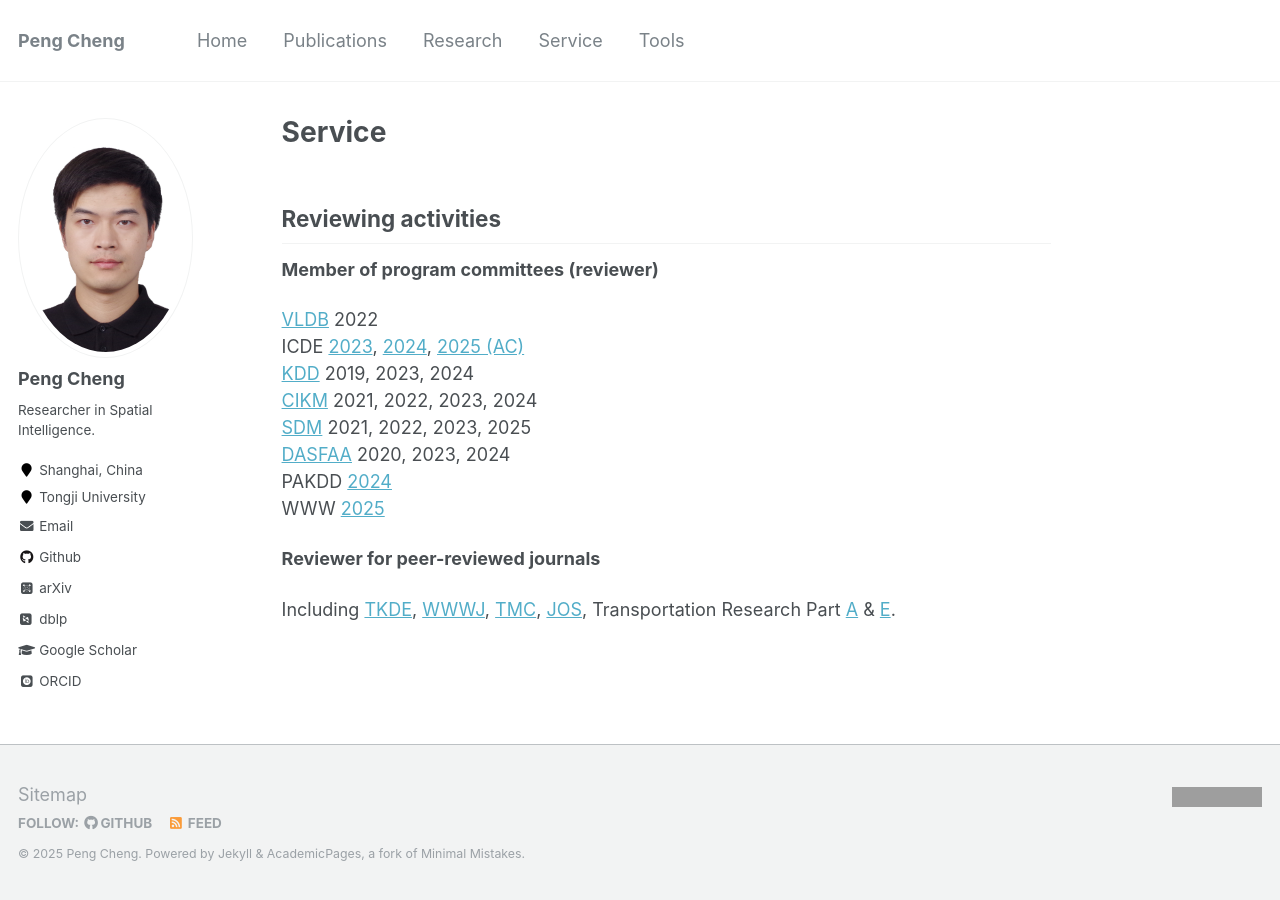
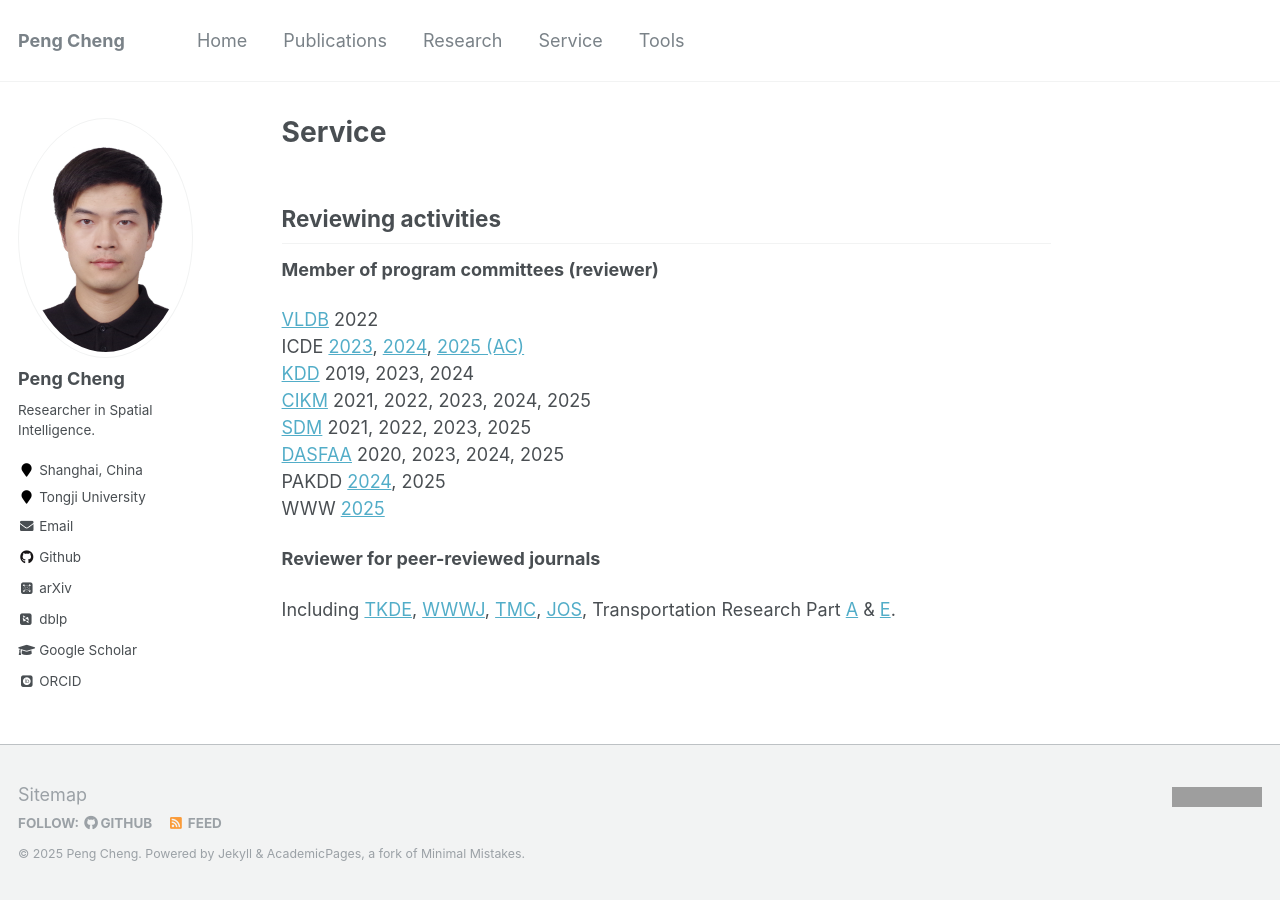
Before and after one commit to cspcheng/cspcheng.github.io, a Jekyll site: the page built from _pages/service.md, in a window 1280 px wide. Built offline with Jekyll 4.4.1, drawn with Linux system fonts in a browser that asks for light colours; some web fonts are replaced; grey boxes are pictures that could not be loaded.

Commit message:
Update service.md

```diff
--- a/_pages/service.md
+++ b/_pages/service.md
@@ -13,10 +13,10 @@ classes: wide
 [VLDB](https://vldb.org/) 2022 <br/>
 ICDE [2023](https://icde2023.ics.uci.edu/), [2024](https://icde2024.github.io/), [2025 (AC)](https://ieee-icde.org/2025/)<br/>
 [KDD](https://www.kdd.org/) 2019, 2023, 2024<br/>
-[CIKM](http://www.cikmconference.org/) 2021, 2022, 2023, 2024<br/>
+[CIKM](http://www.cikmconference.org/) 2021, 2022, 2023, 2024, 2025<br/>
 [SDM](https://www.siam.org/conferences/archives) 2021, 2022, 2023, 2025<br/>
-[DASFAA](https://www.dasfaa.net/) 2020, 2023, 2024<br/>
-PAKDD [2024](http://pakdd2024.org/) <br/>
+[DASFAA](https://www.dasfaa.net/) 2020, 2023, 2024, 2025<br/>
+PAKDD [2024](http://pakdd2024.org/), 2025 <br/>
 WWW [2025](https://www2025.thewebconf.org/)<br/>
 
 
```
